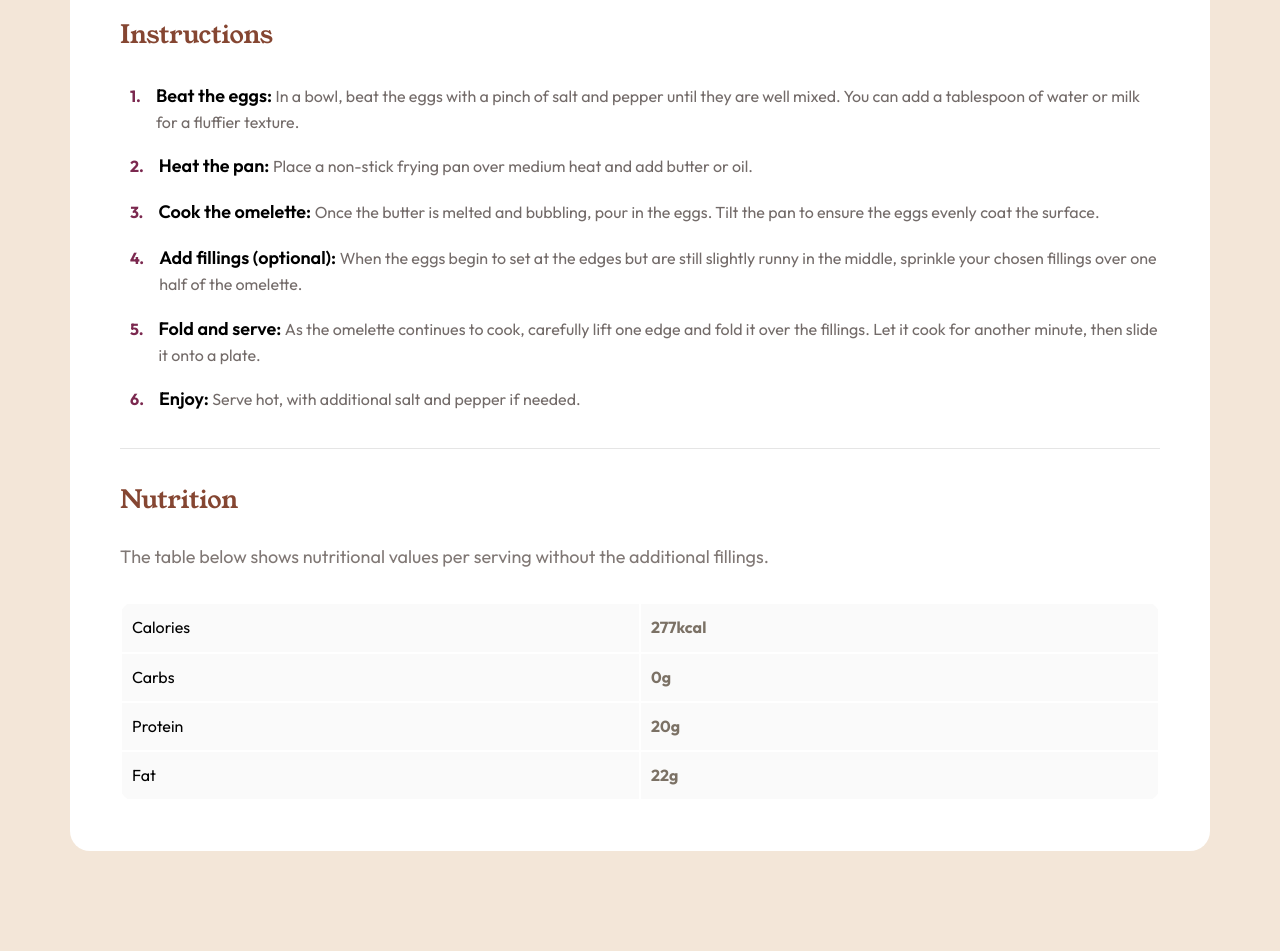
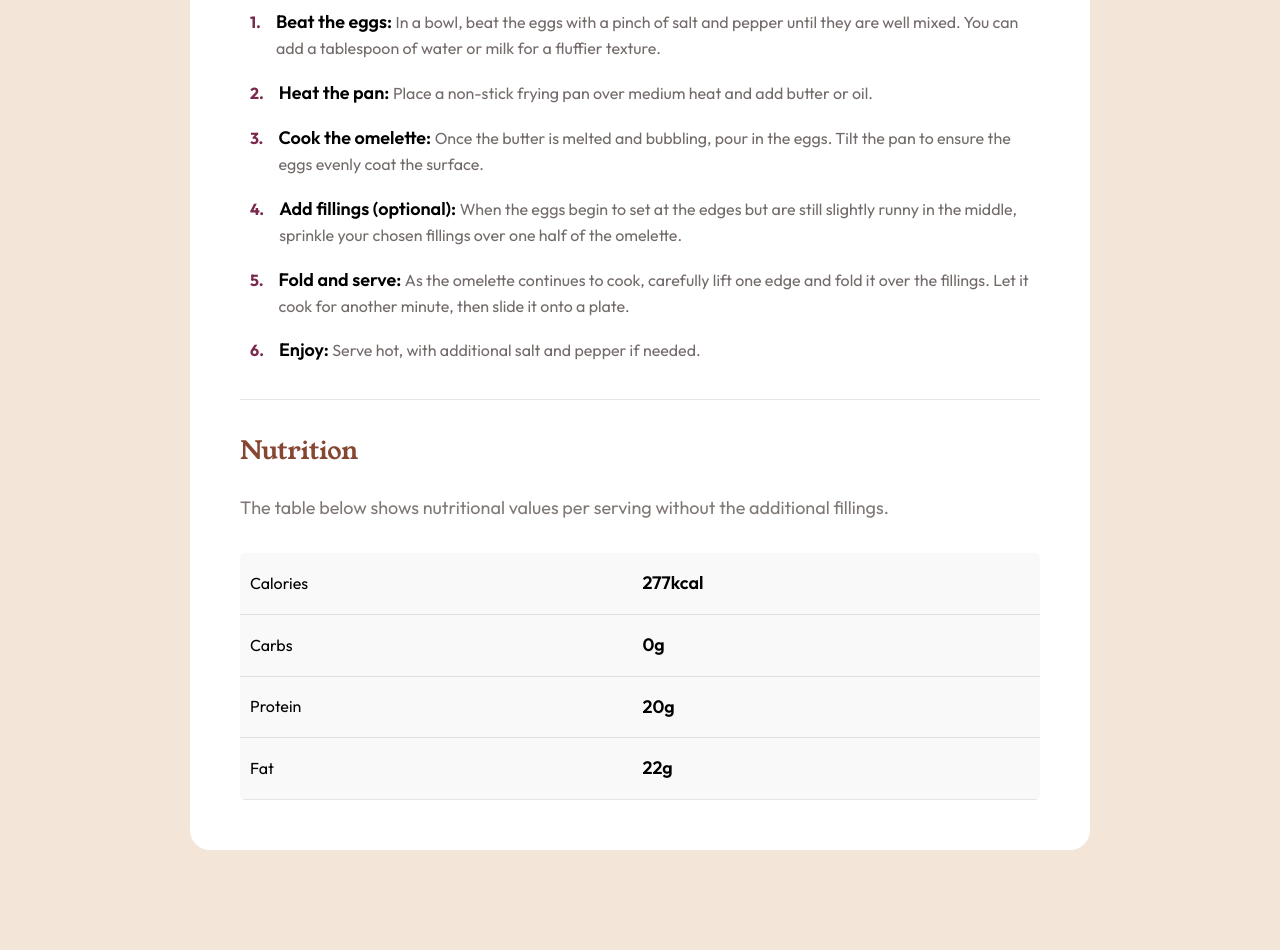
Before and after one commit to zawlinn-vlog/code_challenges, a website: page 01 Challenge/index.html in a window 1280 px wide. Shown: the part 1394-2345 px from the top of the page. Drawn offline with Linux system fonts and the light colour scheme.

Commit message:
Challenge: Bug Table Fixed

```diff
--- a/01 Challenge/assets/scss/components/_components.scss
+++ b/01 Challenge/assets/scss/components/_components.scss
@@ -2,7 +2,7 @@
 
 .food__img {
   width: 100%;
-  height: 45rem;
+  height: 40rem;
   // object-fit: cover;
   border-radius: 1.2rem;
 
--- a/01 Challenge/assets/scss/components/_table.scss
+++ b/01 Challenge/assets/scss/components/_table.scss
@@ -1,21 +1,25 @@
 //
 
-.table {
+table,
+tr,
+td {
+  border-collapse: collapse;
+}
+
+table {
   width: 100%;
   margin-top: 3rem;
-  border-radius: 1.5rem;
+  border-radius: 0.5rem;
   overflow: hidden;
-
-  &__data {
-    width: 50%;
-    padding: 1rem;
-
-    background-color: lighten($black, 98%);
-    margin-bottom: 1px solid #fff;
+}
+tr {
+  cursor: pointer;
+  background-color: rgba($black, 0.023);
+  &:hover {
+    background-color: rgba($black, 0.08);
   }
 }
-
-.nurition__data {
-  font-weight: 700;
-  color: lighten($primary, 10%);
+td {
+  padding: 1.5rem 1rem;
+  border-bottom: 0.1rem solid rgba($black, 0.1);
 }
--- a/01 Challenge/assets/scss/components/_typography.scss
+++ b/01 Challenge/assets/scss/components/_typography.scss
@@ -2,12 +2,8 @@
 
 .main__title {
   color: getColor(primary);
-  font-size: 5.6rem;
+  font-size: 4.2rem;
   margin: 2rem 0;
-
-  @include media(62.3em) {
-    font-size: 4.8rem;
-  }
 
   @include media(42.5em) {
     font-size: 2.8rem;
--- a/01 Challenge/assets/scss/layout/_instruction.scss
+++ b/01 Challenge/assets/scss/layout/_instruction.scss
@@ -2,6 +2,7 @@
 
 .instruction {
   margin-bottom: 5rem;
+  // width: 50%;
 
   .list__container {
     list-style: none;
--- a/01 Challenge/assets/scss/pages/_home.scss
+++ b/01 Challenge/assets/scss/pages/_home.scss
@@ -11,7 +11,7 @@
   }
 
   .container {
-    max-width: 114rem;
+    max-width: 90rem;
     margin: 0 auto;
     padding: 5rem;
 
--- a/01 Challenge/index.html
+++ b/01 Challenge/index.html
@@ -157,22 +157,24 @@
             </p>
 
             <table class="nurition table">
+              <tbody>
                 <tr class="table__role">
                   <td class="table__data nurition__name">Calories</td>
-                <td class="table__data nurition__data">277kcal</td>
+                  <td class="table__data bold__txt">277kcal</td>
                 </tr>
                 <tr class="table__role">
                   <td class="table__data nurition__name">Carbs</td>
-                <td class="table__data nurition__data">0g</td>
+                  <td class="table__data bold__txt">0g</td>
                 </tr>
                 <tr class="table__role">
                   <td class="table__data nurition__name">Protein</td>
-                <td class="table__data nurition__data">20g</td>
+                  <td class="table__data bold__txt">20g</td>
                 </tr>
                 <tr class="table__role">
                   <td class="table__data nurition__name">Fat</td>
-                <td class="table__data nurition__data">22g</td>
+                  <td class="table__data bold__txt">22g</td>
                 </tr>
+              </tbody>
             </table>
           </div>
         </section>
```
Also changed, not shown: 01 Challenge/assets/css/main.css, 1 other file. Lines whose indentation alone changed are shown as unchanged.
